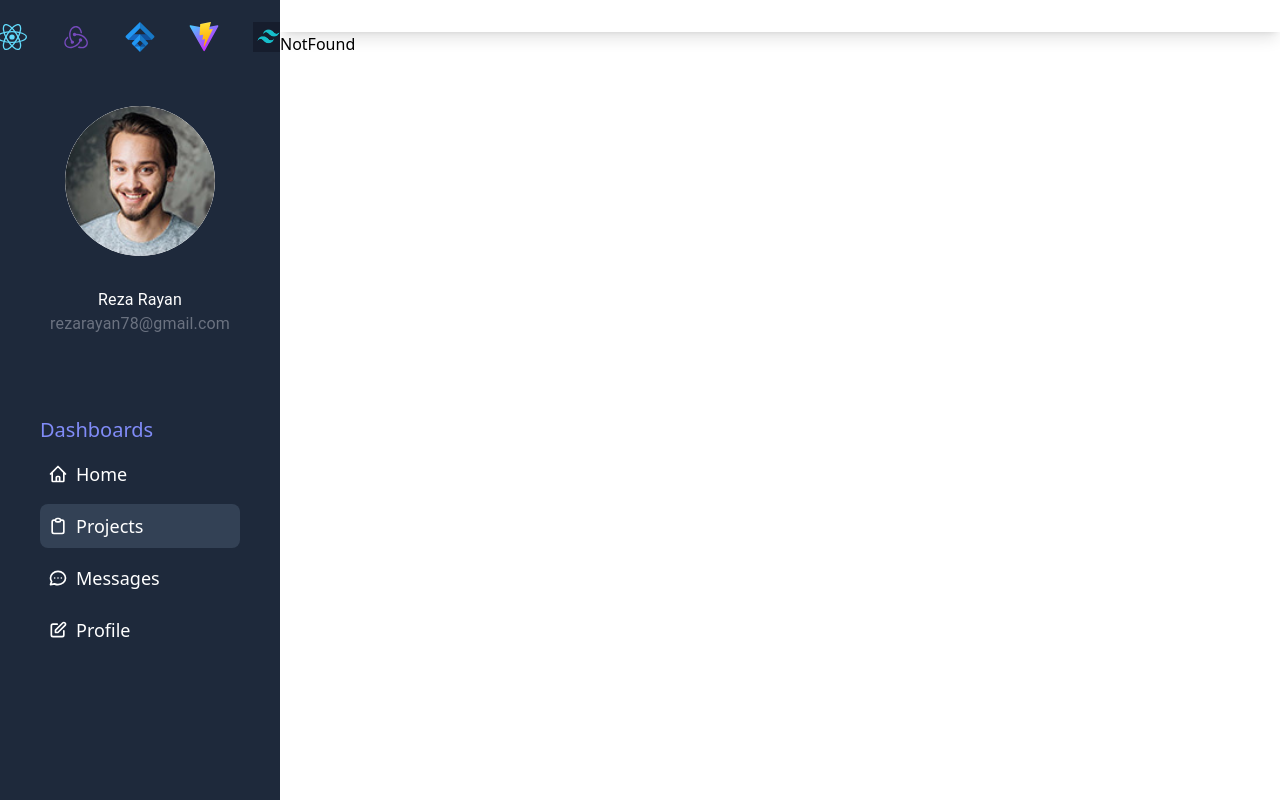
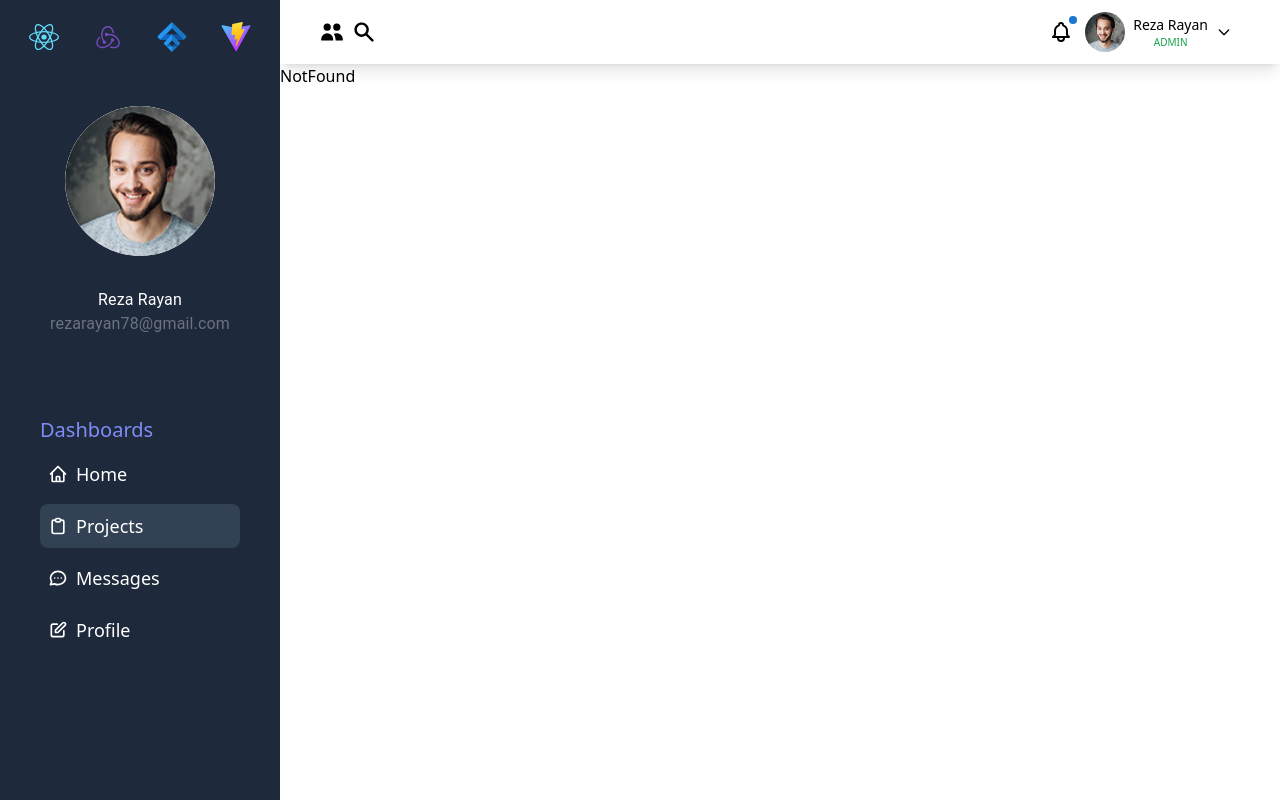
Before and after one commit to Reza-Rayan/amazing-dashboard, a React (Vite) app: page /projects in a window 1280 px wide. Built offline with nearby package versions, Linux system fonts and the light colour scheme.

Commit message:
ADD: Profile section to Toolbar

```diff
--- a/src/app/data/resources.json
+++ b/src/app/data/resources.json
@@ -23,12 +23,6 @@
       "image": "assets/vite.svg",
       "link": "https://vitejs.dev/",
       "title": "Vite Js"
-    },
-    {
-      "id": 5,
-      "image": "assets/tailwind.png",
-      "link": "https://vitejs.dev/",
-      "title": "Vite Js"
     }
   ]
 }
--- a/src/app/theme-layouts/AppBar.tsx
+++ b/src/app/theme-layouts/AppBar.tsx
@@ -1,4 +1,5 @@
 import Navbar from "./Navbar";
+import Topbar from "./Topbar";
 import { LayoutProps } from "../../types/Layout.interface";
 
 const AppBar = ({ children }: LayoutProps) => {
@@ -9,7 +10,7 @@ const AppBar = ({ children }: LayoutProps) => {
       </aside>
 
       <div className="w-full">
-        <div className="bg-white shadow-lg p-4"></div>
+        <Topbar />
         <main>{children}</main>
       </div>
     </div>
--- /dev/null
+++ b/src/app/theme-layouts/Topbar.tsx
@@ -0,0 +1,30 @@
+import { Tooltip } from "@mui/material";
+import { Link } from "react-router-dom";
+import ProfileButton from "./components/ProfileButton";
+
+// Icons
+import { SearchIcon, UsersIcon } from "@heroicons/react/solid";
+
+const Topbar = () => {
+  return (
+    <div className="bg-white shadow-lg py-1 px-10 flex justify-between">
+      <div className="flex items-center gap-2">
+        <Tooltip title="See Your Friends">
+          <Link to={"/contacts"}>
+            <UsersIcon width={24} />
+          </Link>
+        </Tooltip>
+        <Tooltip title="See Your Friends">
+          <Link to={"/search"}>
+            <SearchIcon width={24} />
+          </Link>
+        </Tooltip>
+      </div>
+      <div>
+        <ProfileButton />
+      </div>
+    </div>
+  );
+};
+
+export default Topbar;
--- /dev/null
+++ b/src/app/theme-layouts/components/ProfileButton.tsx
@@ -0,0 +1,89 @@
+import { Avatar, Badge, Menu, MenuItem, Tooltip } from "@mui/material";
+import { useState } from "react";
+// Images and Icons
+import {
+  BellIcon,
+  ChevronDownIcon,
+  UserIcon,
+  LogoutIcon,
+} from "@heroicons/react/outline";
+import { Link } from "react-router-dom";
+const user = {
+  data: {
+    photoURL: "/assets/avatar.jpg",
+    displayName: "Reza Rayan",
+    email: "rezarayan78@gmail.com",
+    role: "ADMIN",
+  },
+};
+
+const ProfileButton = () => {
+  const [anchorEl, setAnchorEl] = useState<null | HTMLElement>(null);
+  const open = Boolean(anchorEl);
+  const handleClick = (event: React.MouseEvent<HTMLButtonElement>) => {
+    setAnchorEl(event.currentTarget);
+  };
+  const handleClose = () => {
+    setAnchorEl(null);
+  };
+
+  return (
+    <div className="flex items-center gap-1">
+      <Tooltip title="Notifications" className="cursor-pointer">
+        <Badge variant="dot" color="primary">
+          <BellIcon width={24} />
+        </Badge>
+      </Tooltip>
+      <div className="cursor-pointer hover:bg-slate-100 p-2 rounded-lg transition-all">
+        <button
+          className="flex items-center justify-center gap-2"
+          id="basic-button"
+          aria-controls={open ? "basic-menu" : undefined}
+          aria-haspopup="true"
+          aria-expanded={open ? "true" : undefined}
+          onClick={handleClick}
+        >
+          <Avatar
+            className="avatar"
+            src={user.data.photoURL}
+            alt={user.data.displayName}
+          >
+            {user.data.displayName.charAt(0)}
+          </Avatar>
+          <div className="flex flex-col">
+            <span className="text-sm">{user.data.displayName}</span>
+            <span className="text-[10px] text-green-600 font-medium">
+              {user.data.role}
+            </span>
+          </div>
+          <ChevronDownIcon width={16} />
+        </button>
+        <Menu
+          id="basic-menu"
+          anchorEl={anchorEl}
+          open={open}
+          onClose={handleClose}
+          MenuListProps={{
+            "aria-labelledby": "basic-button",
+          }}
+          sx={{ width: "300px" }}
+        >
+          <MenuItem onClick={handleClose} sx={{ fontSize: "14px" }}>
+            <Link to={"/profile"} className="flex items-center gap-1">
+              <UserIcon width={16} />
+              Profile
+            </Link>
+          </MenuItem>
+          <MenuItem onClick={handleClose} sx={{ fontSize: "14px" }}>
+            <Link to={"/profile"} className="flex items-center gap-1">
+              <LogoutIcon width={16} />
+              Logout
+            </Link>
+          </MenuItem>
+        </Menu>
+      </div>
+    </div>
+  );
+};
+
+export default ProfileButton;
```
